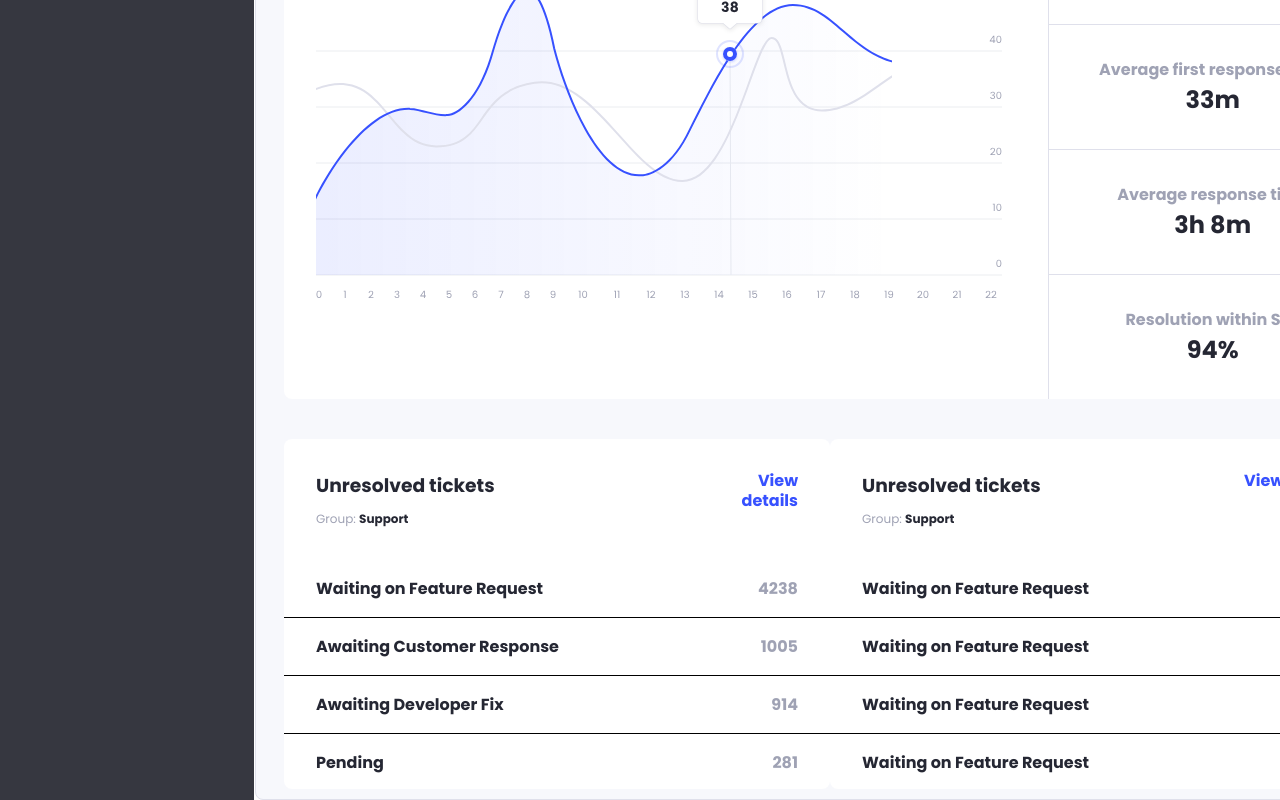
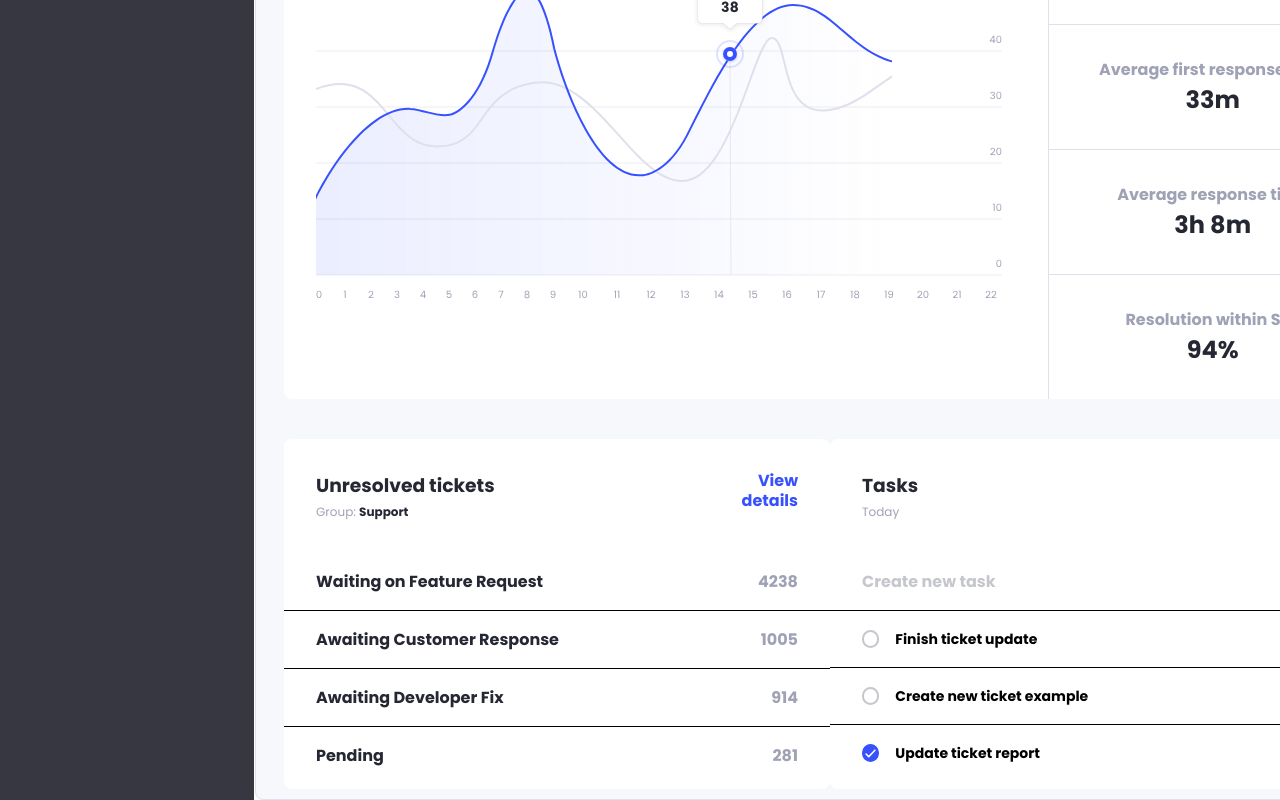
Before and after one commit to gift56/Admin-Dashboard, a React (Create React App) app: page / in a window 1280 px wide. Shown: the part 704-1504 px from the top of the page. Built offline with nearby package versions, Linux system fonts and the light colour scheme.

Commit message:
stying the button

```diff
--- a/src/component/chart/Chart.jsx
+++ b/src/component/chart/Chart.jsx
@@ -99,29 +99,38 @@ const Chart = () => {
                 <div className="ticketCard Card">
                     <div className="ticketHeading">
                         <div className="title">
-                            <h3 className="ticketTitle">Unresolved tickets</h3>
-                            <p>Group: <span>Support</span></p>
+                            <h3 className="ticketTitle">Tasks</h3>
+                            <p>Today</p>
                         </div>
                         <div className="details">
-                            <p>View details</p>
+                            <p>View all</p>
                         </div>
                     </div>
-                    <div className="infoItems">
+                    <div className="infoItems secondInfoItems">
                         <div className="infoItem">
-                            <h4>Waiting on Feature Request</h4>
-                            <p>4238</p>
+                            <h4>Create new task</h4>
+                            <img src={Images.Plus} alt="" />
                         </div>
                         <div className="infoItem">
-                            <h4>Waiting on Feature Request</h4>
-                            <p>4238</p>
+                            <div className="check">
+                                <input type="checkbox" name="finished" id="finished" className='checkBox' />
+                                <label htmlFor="finished">Finish ticket update</label>
+                            </div>
+                            <button className='btn urgentBtn'>Urgent</button>
                         </div>
                         <div className="infoItem">
-                            <h4>Waiting on Feature Request</h4>
-                            <p>4238</p>
+                            <div className="check">
+                                <input type="checkbox" name="create" id="create" className='checkBox' />
+                                <label htmlFor="create">Create new ticket example</label>
+                            </div>
+                            <button className='btn urgentBtn'>New</button>
                         </div>
                         <div className="infoItem">
-                            <h4>Waiting on Feature Request</h4>
-                            <p>4238</p>
+                            <div className="check">
+                                <input type="checkbox" name="update" id="update" className='checkBox' checked/>
+                                <label htmlFor="update">Update ticket report</label>
+                            </div>
+                            <button className='btn urgentBtn'>Default</button>
                         </div>
                     </div>
                 </div>
--- a/src/component/mapJs/Image.js
+++ b/src/component/mapJs/Image.js
@@ -14,6 +14,7 @@ import Graph from '../images/graph.svg'
 import Plus from '../images/plus.svg'
 import Minus from '../images/minus.svg'
 import NewProfile from '../images/NewProfile.svg'
+import checkBox from '../images/checkBox.svg'
 
 const Images =
 {
@@ -33,7 +34,8 @@ const Images =
     Graph,
     Plus,
     Minus,
-    NewProfile
+    NewProfile,
+    checkBox
 }
 
 
--- a/src/component/sass/modules/_varibles.scss
+++ b/src/component/sass/modules/_varibles.scss
@@ -10,3 +10,6 @@ $navBg: #9fa2b4;
 $textWhite: white;
 $borderColor: #52b6ec;
 $chartBox: #3751ff;
+$h4Color: #c5c7cd;
+$btnNew: #29cc97;
+$defaultbg: #f0f1f7;
--- a/src/component/sass/styles.css
+++ b/src/component/sass/styles.css
@@ -501,7 +501,7 @@
 
 .ticketArea .ticketCard .ticketHeading .title .ticketTitle {
   color: #252733;
-  margin-bottom: 10px;
+  margin-bottom: 3px;
 }
 
 .ticketArea .ticketCard .ticketHeading .title p {
@@ -550,4 +550,45 @@
   font-size: 16px;
   font-weight: 700;
 }
+
+.ticketArea .ticketCard .secondInfoItems .infoItem h4 {
+  color: #c5c7cd;
+}
+
+.ticketArea .ticketCard .secondInfoItems .infoItem .check {
+  display: -webkit-box;
+  display: -ms-flexbox;
+  display: flex;
+  -webkit-box-align: center;
+      -ms-flex-align: center;
+          align-items: center;
+  gap: 1rem;
+}
+
+.ticketArea .ticketCard .secondInfoItems .infoItem .check label {
+  cursor: pointer;
+  font-size: 14px;
+  font-weight: 700;
+}
+
+.ticketArea .ticketCard .secondInfoItems .infoItem .check .checkBox {
+  border-radius: 50%;
+  width: 1.3em;
+  height: 1.3em;
+  background-color: white;
+  vertical-align: middle;
+  border: 2px solid #c5c7cd;
+  -moz-appearance: none;
+       appearance: none;
+  -webkit-appearance: none;
+  outline: none;
+}
+
+.ticketArea .ticketCard .secondInfoItems .infoItem .check .checkBox:checked {
+  background: url("../images/checkBox.svg");
+  background-repeat: no-repeat;
+  background-position: center;
+  background-size: cover;
+  border: none;
+}
 /*# sourceMappingURL=styles.css.map */
--- a/src/component/sass/styles.scss
+++ b/src/component/sass/styles.scss
@@ -296,7 +296,7 @@
             .title {
                 .ticketTitle {
                     color: $headerColor;
-                    margin-bottom: 10px;
+                    margin-bottom: 3px;
                 }
                 p {
                     color: $navBg;
@@ -336,5 +336,40 @@
                 }
             }
         }
+        .secondInfoItems {
+            .infoItem {
+                h4 {
+                    color: $h4Color;
+                }
+                .check {
+                    display: flex;
+                    align-items: center;
+                    gap: 1rem;
+                    label {
+                        cursor: pointer;
+                        font-size: 14px;
+                        font-weight: 700;
+                    }
+                    .checkBox {
+                        border-radius: 50%;
+                        width: 1.3em;
+                        height: 1.3em;
+                        background-color: $textWhite;
+                        vertical-align: middle;
+                        border: 2px solid $h4Color;
+                        appearance: none;
+                        -webkit-appearance: none;
+                        outline: none;
+                        &:checked {
+                            background: url("../images/checkBox.svg");
+                            background-repeat: no-repeat;
+                            background-position: center;
+                            background-size: cover;
+                            border: none;
+                        }
+                    }
+                }
+            }
+        }
     }
 }
```
Also changed, not shown: src/component/images/checkBox.svg (added), 1 other file (tests, documents, lock files or other folders).
